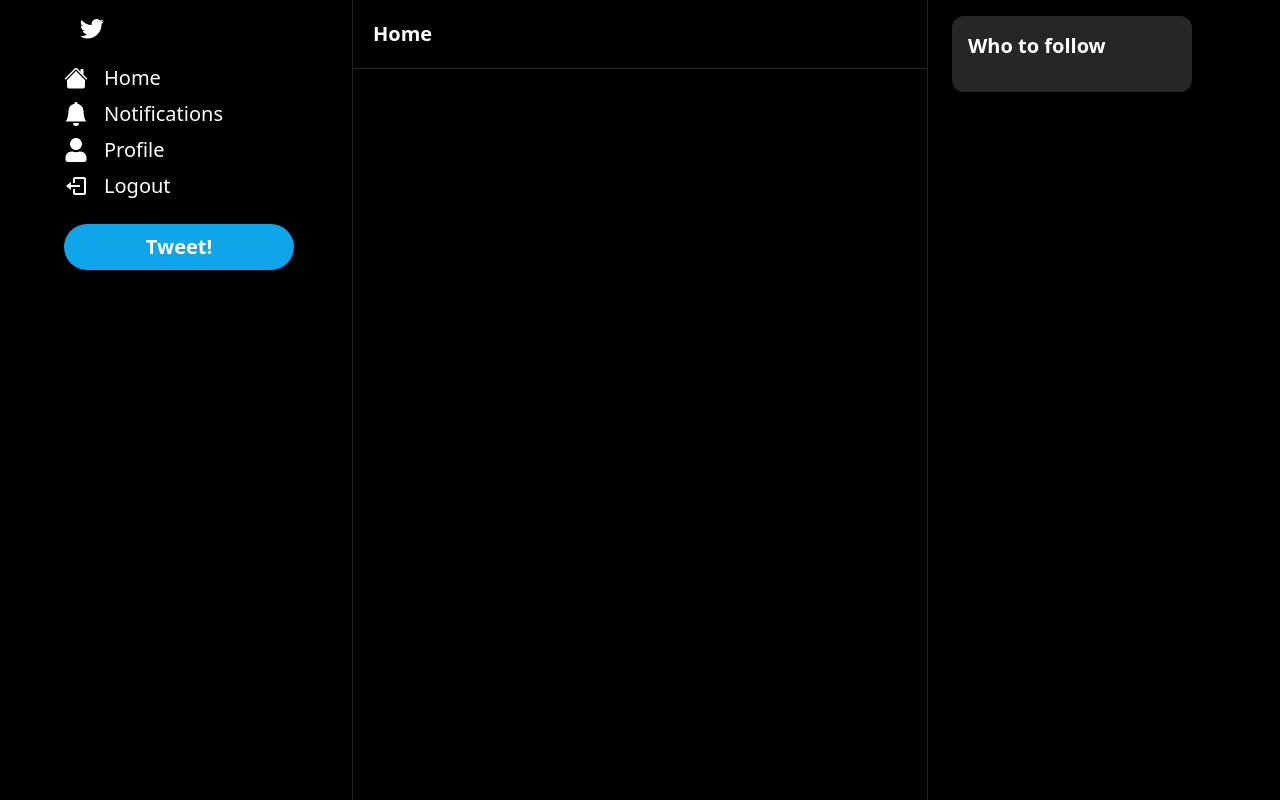
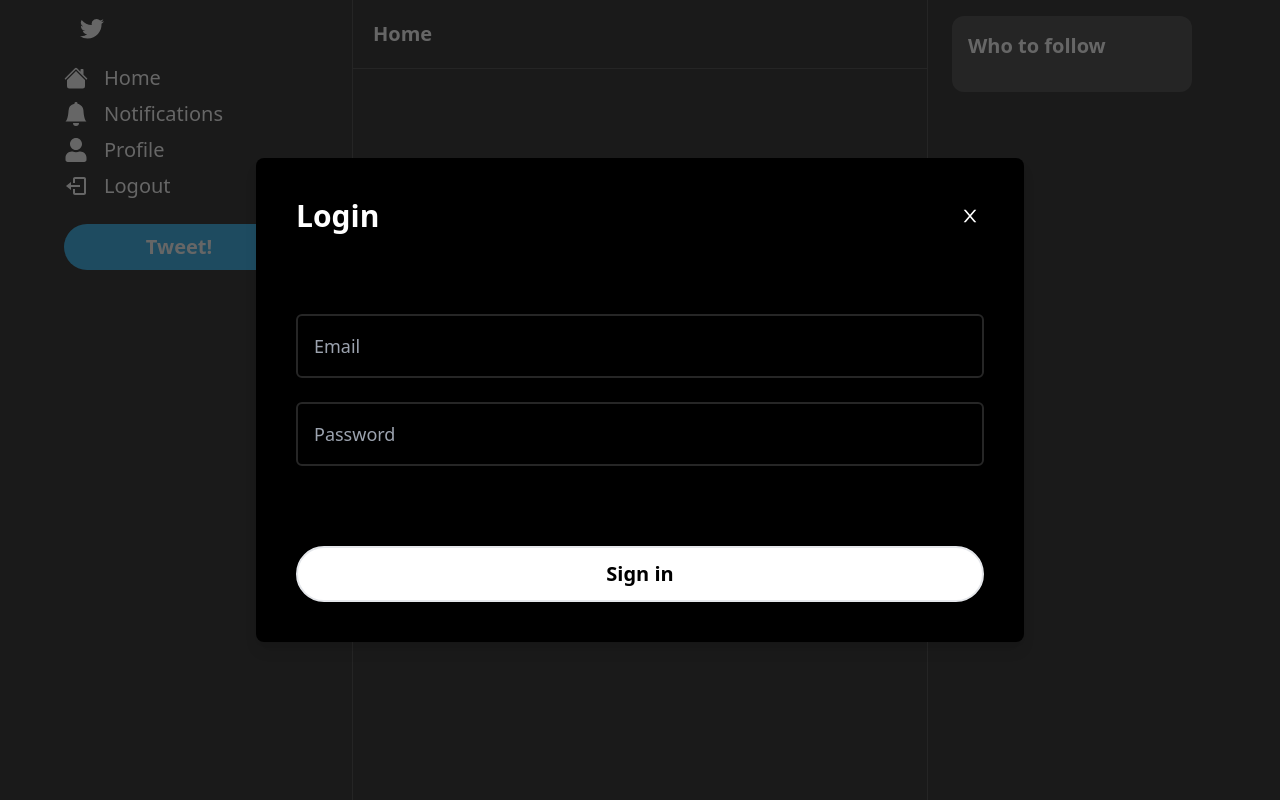
Before and after one commit to juanstakys/twitter-clone, a Next.js app: page / in a window 1280 px wide. Built offline with nearby package versions, Linux system fonts and the light colour scheme.

Commit message:
Login Modal

```diff
--- a/components/Modal.tsx
+++ b/components/Modal.tsx
@@ -104,7 +104,7 @@
                         </div>
                         {/*body*/}
                         <div className="relative p-10 flex-auto">
-
+                            {body}
                         </div>
                         {/*footer*/}
                         <div className="flex flex-col gap-2 p-10">
--- /dev/null
+++ b/components/modals/LoginModal.tsx
@@ -0,0 +1,62 @@
+import useLoginModal from "@/hooks/useLoginModal"
+import { useCallback, useState } from "react"
+import Input from "../Input"
+import { validateHeaderValue } from "http"
+import Modal from "../Modal"
+
+const LoginModal = () => {
+    const loginModal = useLoginModal()
+
+    const [email, setEmail] = useState('')
+    const [password, setPassword] = useState('')
+    const [isLoading, setIsLoading] = useState(false)
+
+    const onSubmit = useCallback(async () => {
+        try {
+            setIsLoading(true)
+
+            // TO-DO ADD LOGIN
+
+            loginModal.onClose()
+        } catch (error) {
+            console.error(error)
+        } finally {
+            setIsLoading(false)
+        }
+    }, [loginModal])
+
+    const bodyContent = (
+        <div className="flex flex-col gap-6">
+            <Input
+                placeholder="Email"
+                onChange={(e) => setEmail(e.target.value)}
+                value={email}
+                disabled={isLoading}
+            />
+            <Input
+                placeholder="Password"
+                onChange={(e) => setPassword(e.target.value)}
+                value={password}
+                disabled={isLoading}
+            />
+        </div>
+    )
+
+    return (
+        <div>
+            <Modal
+                disabled={isLoading}
+                isOpen={loginModal.isOpen}
+                title="Login"
+                actionLabel="Sign in"
+                onClose={loginModal.onClose}
+                onSubmit={onSubmit}
+                body={bodyContent}
+            />
+        </div>
+    )
+}
+
+
+
+export default LoginModal
--- /dev/null
+++ b/hooks/useLoginModal.ts
@@ -0,0 +1,15 @@
+import { create } from 'zustand'
+
+interface LoginModalStore {
+    isOpen: boolean
+    onOpen: () => void
+    onClose: () => void
+}
+
+const useLoginModal = create<LoginModalStore>((set) => ({
+    isOpen: true,
+    onOpen: () => set({ isOpen: true }),
+    onClose: () => set({ isOpen: false }),
+}))
+
+export default useLoginModal
--- a/pages/_app.tsx
+++ b/pages/_app.tsx
@@ -1,10 +1,12 @@
 import Layout from '@/components/layout'
+import LoginModal from '@/components/modals/LoginModal'
 import '@/styles/globals.css'
 import type { AppProps } from 'next/app'
 
 export default function App({ Component, pageProps }: AppProps) {
   return (
     <>
+      <LoginModal />
       <Layout>
         <Component {...pageProps} />
       </Layout>
```
